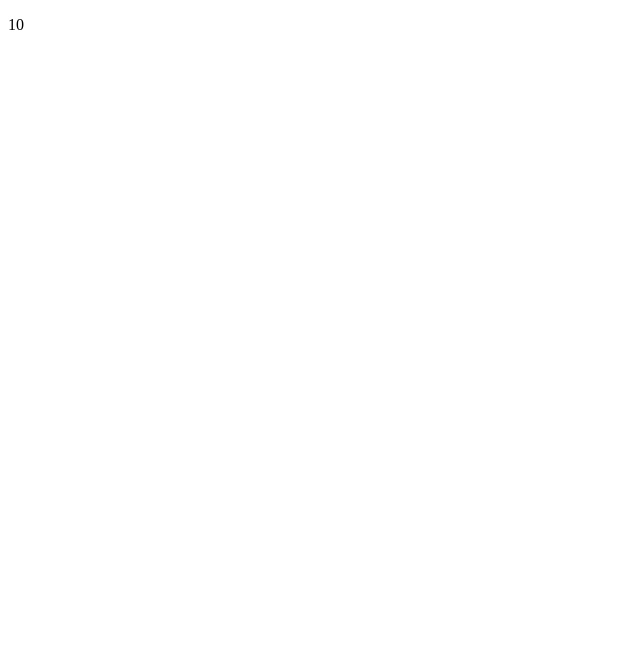
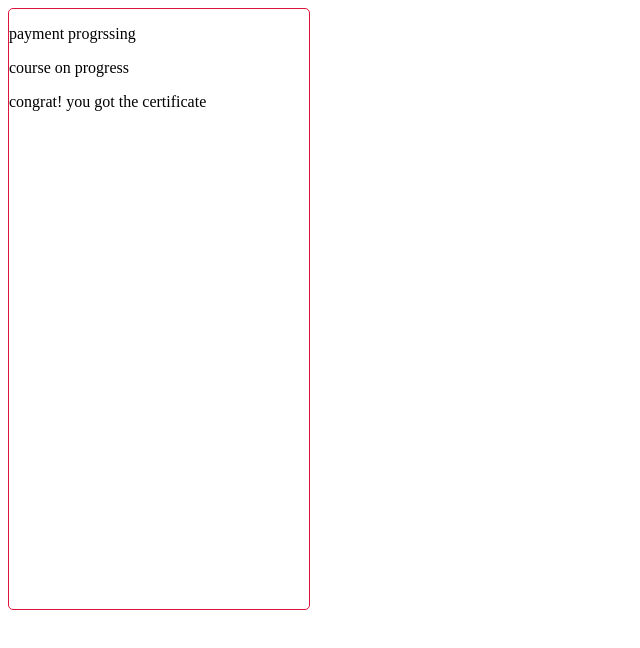
Before and after one commit to ahmnayemhossain/project3, a website: page index.html in a window 1280 px wide. Shown: the whole page, without its empty margins (0-640 px from the left). Drawn offline with Linux system fonts and the light colour scheme.

Commit message:
ancynchronas

```diff
--- a/if.js
+++ b/if.js
@@ -1,13 +1,38 @@
-function displayer(some) {
-    document.getElementById("demo").innerHTML = some;
+const paymentSuccess = true;
+const marks = 90;
+
+function enroll(callback){
+    document.getElementById('demo1').innerHTML = 'payment progrssing';
+
+    setTimeout(()=>{
+        if(paymentSuccess){
+            callback();
+        }else{
+            document.getElementById('demo2').innerHTML = 'Payment faild';
+        }
+    },200)
 }
 
-function calculator(num1, num2, callback) {
-    let sum = num1 + num2;
-    callback(sum);
+function progress(callback){
+    document.getElementById('demo3').innerHTML = 'course on progress';
+    setTimeout(() => {
+        if(marks >= 80){
+            callback()
+        } else{
+            document.getElementById('demo4').innerHTML = 'not eligibel for certificate';
+        }
+    },3000);
 }
 
-// Using an anonymous function as a callback
-calculator(5, 5, function(result) {
-    displayer(result);
+function getCertificate(){
+    document.getElementById('demo4').innerHTML = 'Preparing your certificate!';
+
+    setTimeout(() => {
+        document.getElementById('demo4').innerHTML = 'congrat! you got the certificate'
+    }, 1000);
+}
+
+enroll(()=>{
+    progress(getCertificate)
 });
+// progress(getCertificate);
--- a/index.html
+++ b/index.html
@@ -6,7 +6,13 @@
     <title>Document</title>
 </head>
 <body>
-   <p id="demo"></p>
-   <script src="if.js"></script>
+    <div style="border: 1px solid crimson; width: 300px; height: 600px; border-radius: 5px;">
+        <p id="demo"></p>
+        <p id="demo1"></p>
+        <p id="demo2"></p>
+        <p id="demo3"></p>
+        <p id="demo4"></p>
+    </div>
+    <script src="if.js"></script>
 </body>
 </html>
```
